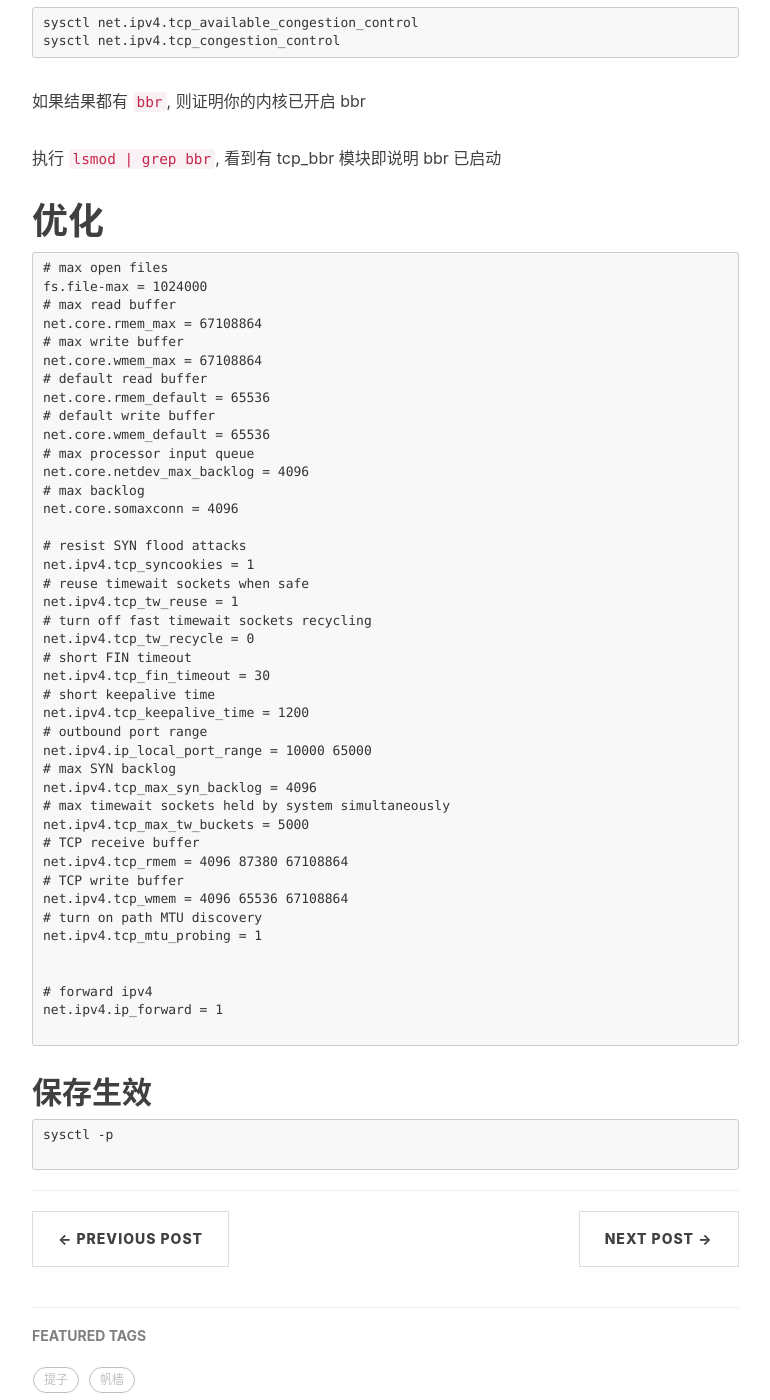
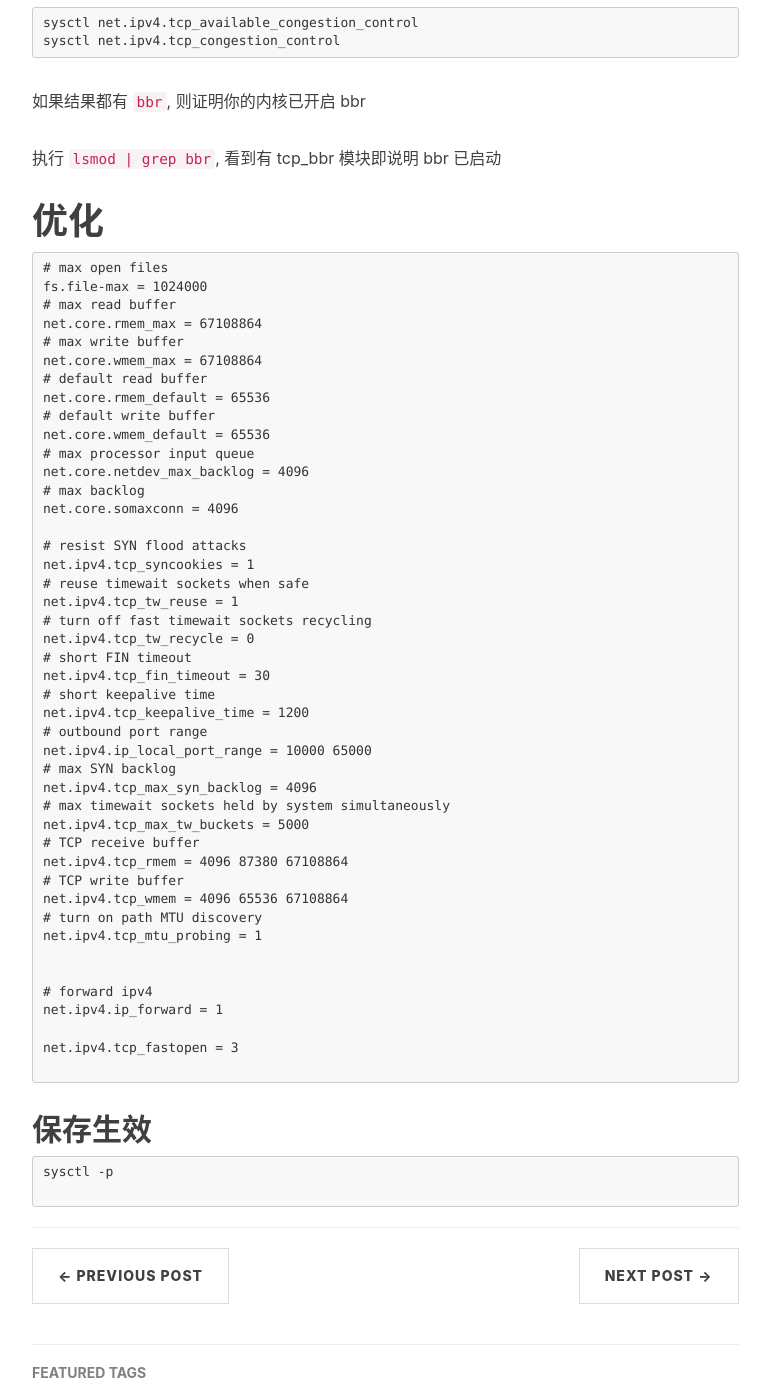
Before and after one commit to bodhisky/fayuu-win-jekyll, a Jekyll site: the page built from _posts/2017-10-16-ubuntu-bbr.markdown, in a window 1280 px wide and 1400 px high, scrolled down 1104 px. Shown: the whole window, without its empty margins (233-1003 px from the left). Built offline with Jekyll 4.4.1, drawn with Linux system fonts in a browser that asks for light colours; nearby versions of some CDN libraries; comment, search, counter and statistics services are not loaded.

Commit message:
Update 2017-10-16-ubuntu-bbr.markdown

````diff
--- a/_posts/2017-10-16-ubuntu-bbr.markdown
+++ b/_posts/2017-10-16-ubuntu-bbr.markdown
@@ -87,6 +87,8 @@ net.ipv4.tcp_mtu_probing = 1
 # forward ipv4
 net.ipv4.ip_forward = 1
 
+net.ipv4.tcp_fastopen = 3
+
 ```
 
 ## 保存生效
````
